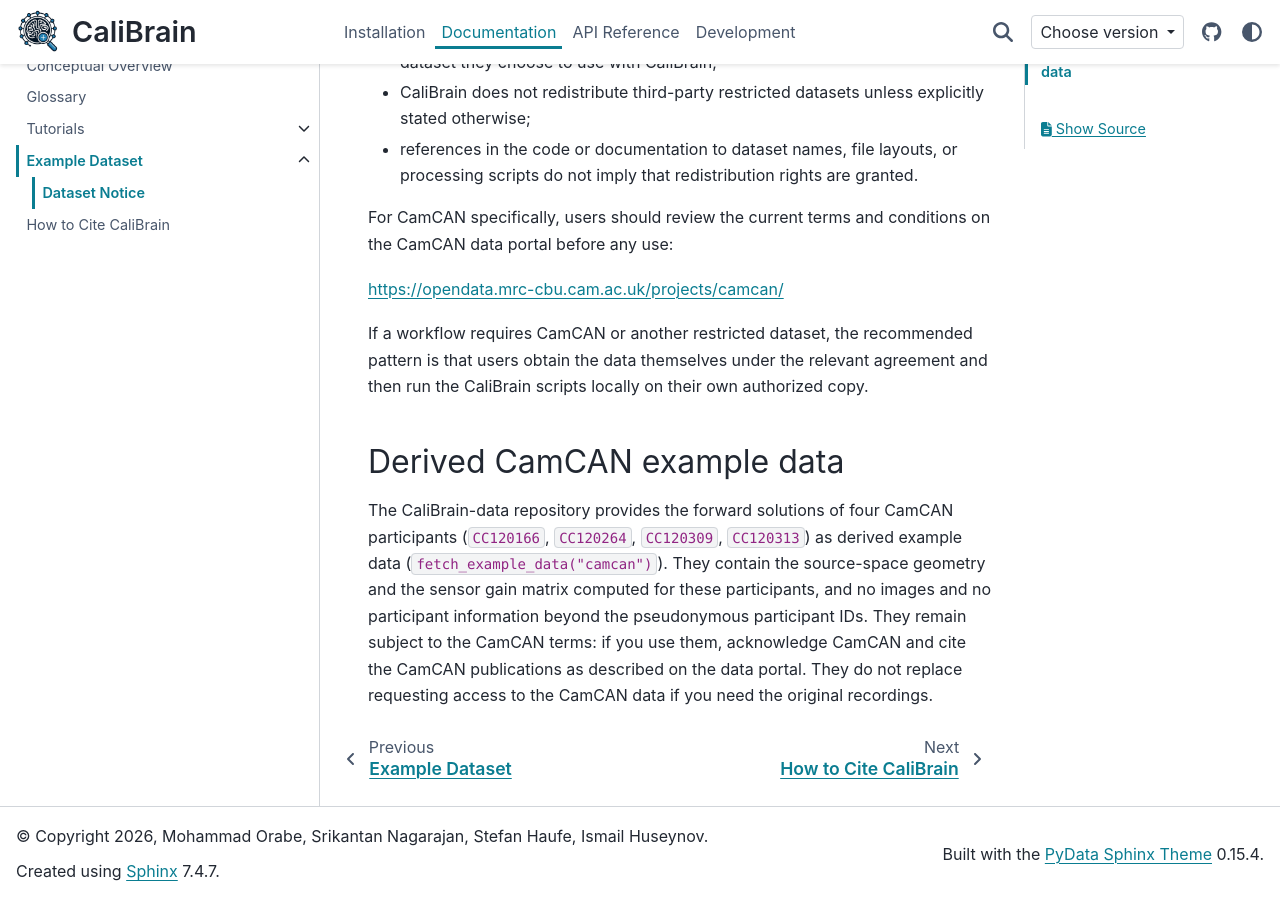
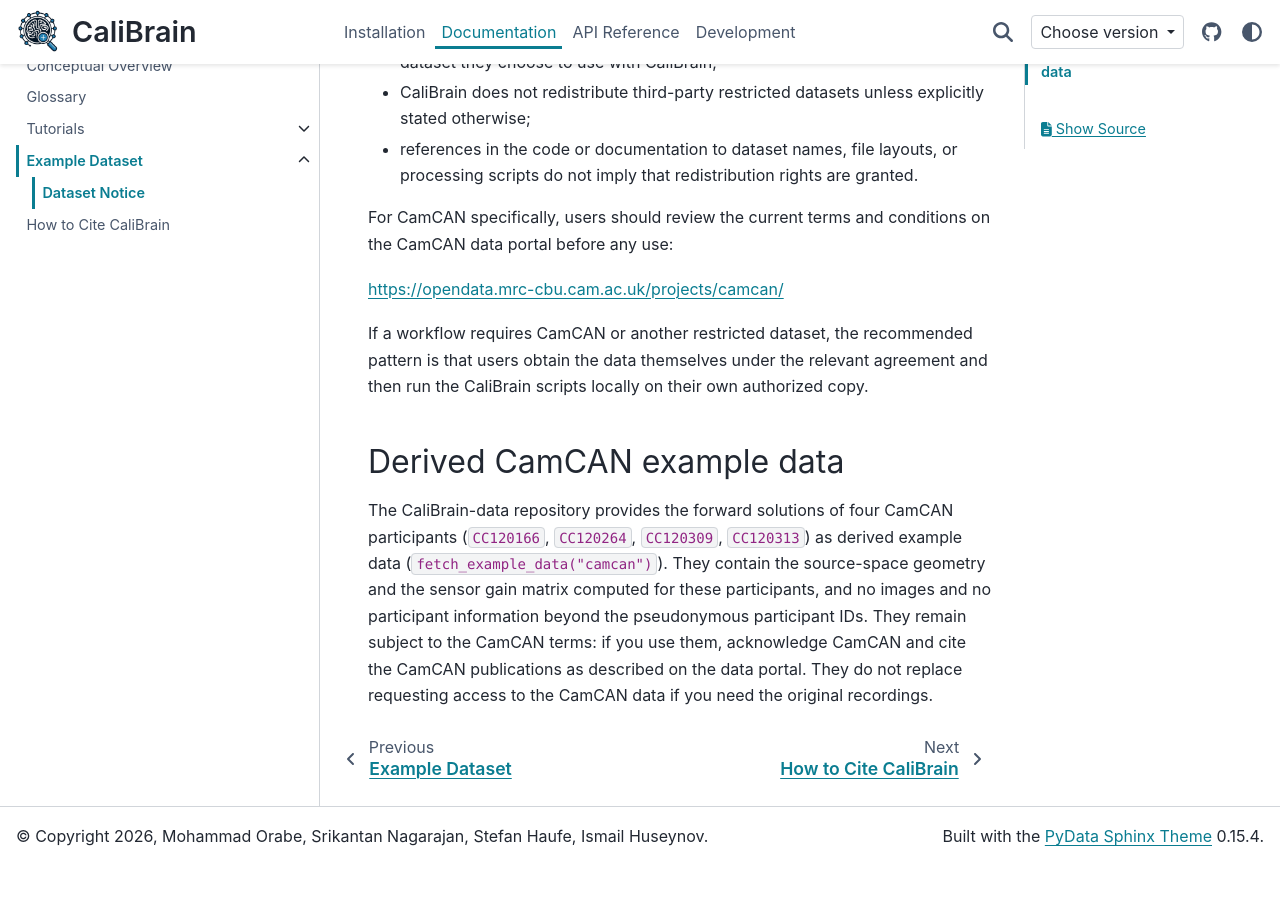
Before and after one commit to braindatalab/CaliBrain, a Sphinx documentation site: the page built from docs/source/datasets/data_notice.rst, in a window 1280 px wide and 900 px high, scrolled down 532 px. Built offline with Sphinx 7.4.7 and the PyData theme 0.15.4, drawn with Linux system fonts in a browser that asks for light colours; pages that are not in the unit, such as notebooks, are missing from menus; comment, search, counter and statistics services are not loaded; after the commit the page ends 1398 px from its top, so only the background shows below that.

Commit message:
docs: remove the Sphinx version from the footer

```diff
--- a/docs/source/conf.py
+++ b/docs/source/conf.py
@@ -141,3 +141,4 @@ intersphinx_mapping = {
 
 html_title = "CaliBrain Documentation"
 html_short_title = "CaliBrain"
+html_show_sphinx = False  # no "Created using Sphinx" line in the footer
```
